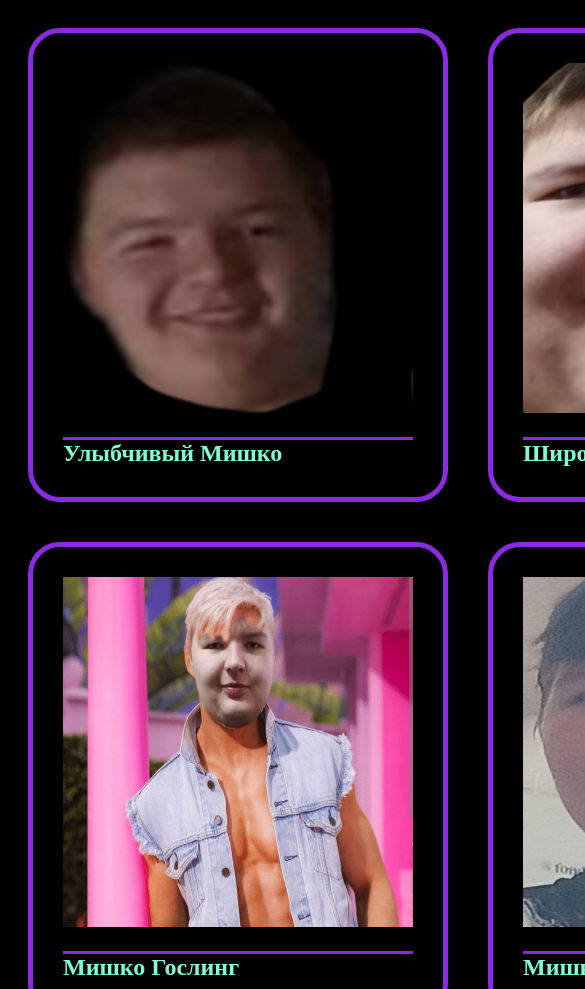
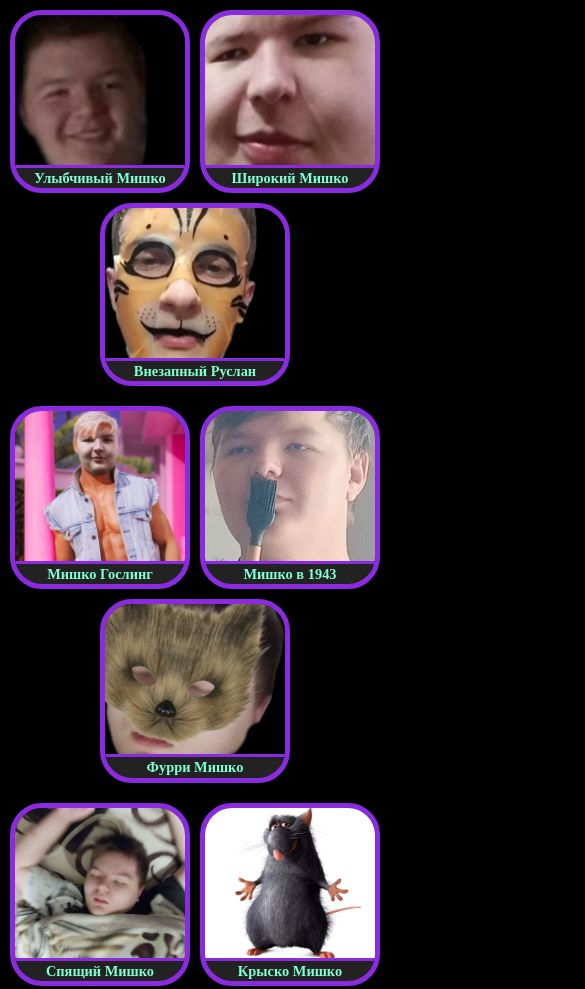
Before and after one commit to Insomnia-oleg/site, a plain HTML site: page index.html in a window 390 px wide. Shown: the top 989 px of the page, 585 px wide, since content can reach past the window. Drawn offline with Linux system fonts and the light colour scheme.

Commit message:
Add files via upload

```diff
--- a/index.html
+++ b/index.html
@@ -4,7 +4,7 @@
 <head>
   <meta charset="UTF-8" />
   <meta name="viewport" content="width=device-width, initial-scale=1.0" />
-  <title>Галерея Мишко</title>
+  <title>ГалереяМишко</title>
   <link rel="stylesheet" href="static/styles/style.css" />
 </head>
 
--- a/static/styles/style.css
+++ b/static/styles/style.css
@@ -1,43 +1,103 @@
 body {
     background-color: black;
+    margin: 0;
 }
 
 h2 {
+    margin: 0;
     padding: 0;
     color: aquamarine;
-    border-top: solid;
-    border-color: blueviolet;
-}
-img {
-width: 350px;
-height: 350px;
-}
-.all{
-flex-direction: column;
-}
-.one {
-    display: flex;
-    align-items: center;
+    border-top: 3px solid blueviolet;
+    text-align: center;
+    font-size: 1.2rem;
+    line-height: 1.4;
 }
 
-
-
-.two {
-    display: flex;
+.all {
+    max-width: 1200px;
+    margin: 0 auto;
+    padding: 10px;
 }
 
+.one,
+.two,
 .three {
     display: flex;
+    flex-wrap: wrap;
+    justify-content: center;
+    gap: 20px;
+    margin-bottom: 20px;
+}
+
+.card {
+    flex: 1 1 200px;
+    max-width: 300px;
+    border: 5px solid blueviolet;
+    border-radius: 2rem;
+    background-color: #222;
+    display: flex;
+    flex-direction: column;
+    overflow: hidden;
 }
 
 .photo {
-    margin: 30px;
+    margin: 0;
+    display: flex;
+    flex-direction: column;
+    flex: 1;
 }
 
-.card {
-    margin: 20px;
-    border-color: blueviolet;
-    border-width: 5px;
-    border-style: solid;
-    border-radius: 2rem;
+.image {
+    width: 100%;
+    height: 250px;
+    overflow: hidden;
 }
+
+img {
+    width: 100%;
+    height: 100%;
+    object-fit: cover;
+    display: block;
+}
+
+@media (max-width: 600px) {
+    .card {
+        flex: 1 1 140px;
+        max-width: 180px;
+    }
+
+    .image {
+        height: 150px;
+    }
+
+    h2 {
+        font-size: 0.9rem;
+    }
+
+    .one,
+    .two,
+    .three {
+        gap: 10px;
+    }
+}
+
+@media (min-width: 601px) and (max-width: 1024px) {
+    .card {
+        flex: 1 1 180px;
+        max-width: 240px;
+    }
+
+    .image {
+        height: 200px;
+    }
+
+    h2 {
+        font-size: 1rem;
+    }
+
+    .one,
+    .two,
+    .three {
+        gap: 15px;
+    }
+}
```
